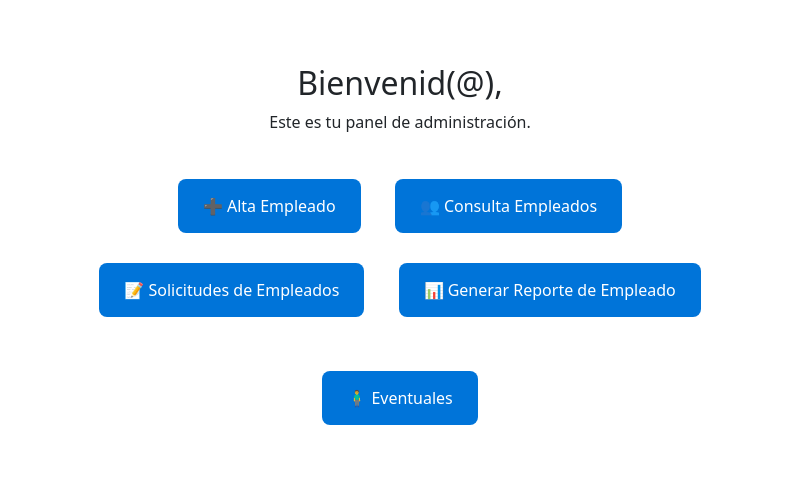
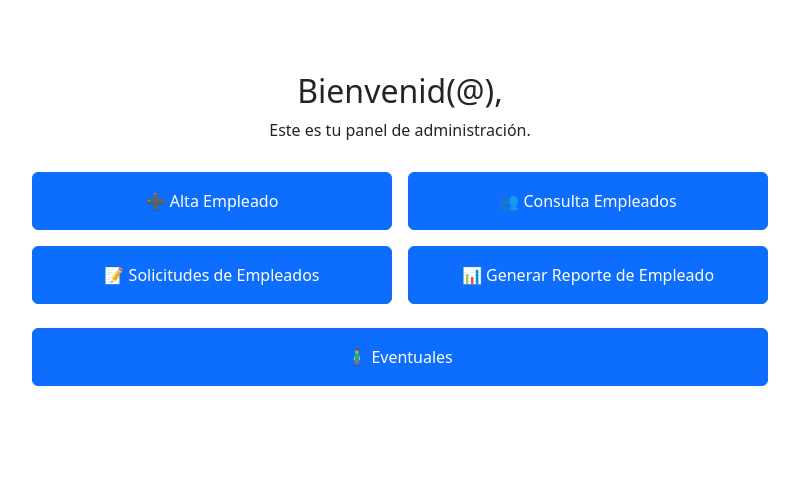
Before and after one commit to Carlos2916/proyecto_zde, a Django app: page / in a window 1280 px wide. Shown: the part 56-535 px from the top of the page, without its empty margins (240-1039 px from the left). Run offline with Django 5.2, Linux system fonts and the light colour scheme; a user stored in the database is signed in; data comes from the database, SQL or seed files in the repository.

Commit message:
Update dashboard.html

```diff
--- a/proyecto_limpio/templates/usuarios/dashboard.html
+++ b/proyecto_limpio/templates/usuarios/dashboard.html
@@ -1,37 +1,35 @@
 {% extends 'base.html' %}
 
 {% block content %}
-<style>
-  .boton-panel {
-    display: inline-block;
-    padding: 15px 25px;
-    margin: 15px;
-    font-size: 16px;
-    background-color: #0074D9;
-    color: white;
-    border-radius: 8px;
-    text-decoration: none;
-    transition: background-color 0.3s;
-  }
-  .boton-panel:hover {
-    background-color: #005fa3;
-  }
-</style>
 
-<div style="max-width: 800px; margin: auto; text-align: center; padding: 40px;">
+<div class="container py-5">
+  <div class="row justify-content-center text-center">
+    <div class="col-lg-8">
+
   <h2>Bienvenid(@), {{ empleado.nombres }} {{ empleado.apellido_paterno }}</h2>
   <p style="margin-bottom: 30px;">Este es tu panel de administración.</p>
 
-  <div>
-    <a class="boton-panel" href="{% url 'empleado_nuevo' %}">➕ Alta Empleado</a>
-    <a class="boton-panel" href="{% url 'empleados_lista' %}">👥 Consulta Empleados</a>
-    <a class="boton-panel" href="{% url 'solicitudes_vacaciones' %}" class="btn btn-primary btn-lg me-2">📝 Solicitudes de Empleados</a>
-    <a class="boton-panel" href="#">📊 Generar Reporte de Empleado</a>
+<div class="row g-3">
+  <div class="col-12 col-sm-6">
+    <a href="{% url 'empleado_nuevo' %}" class="btn btn-primary w-100 py-3">➕ Alta Empleado</a>
   </div>
-  <div class="text-center mt-4">
-    <a class="boton-panel" href="#" class="btn btn-primary btn-lg">🧍‍♂️ Eventuales</a>
+  <div class="col-12 col-sm-6">
+    <a href="{% url 'empleados_lista' %}" class="btn btn-primary w-100 py-3">👥 Consulta Empleados</a>
   </div>
+  <div class="col-12 col-sm-6">
+    <a href="{% url 'solicitudes_vacaciones' %}" class="btn btn-primary w-100 py-3">📝 Solicitudes de Empleados</a>
+  </div>
+  <div class="col-12 col-sm-6">
+    <a href="#" class="btn btn-primary w-100 py-3">📊 Generar Reporte de Empleado</a>
+  </div>
+</div>
+
+<div class="row mt-4">
+  <div class="col-12">
+    <a href="#" class="btn btn-primary w-100 py-3">🧍‍♂️ Eventuales</a>
+  </div>
+</div>
 
 
-</div>
+
 {% endblock %}
```
